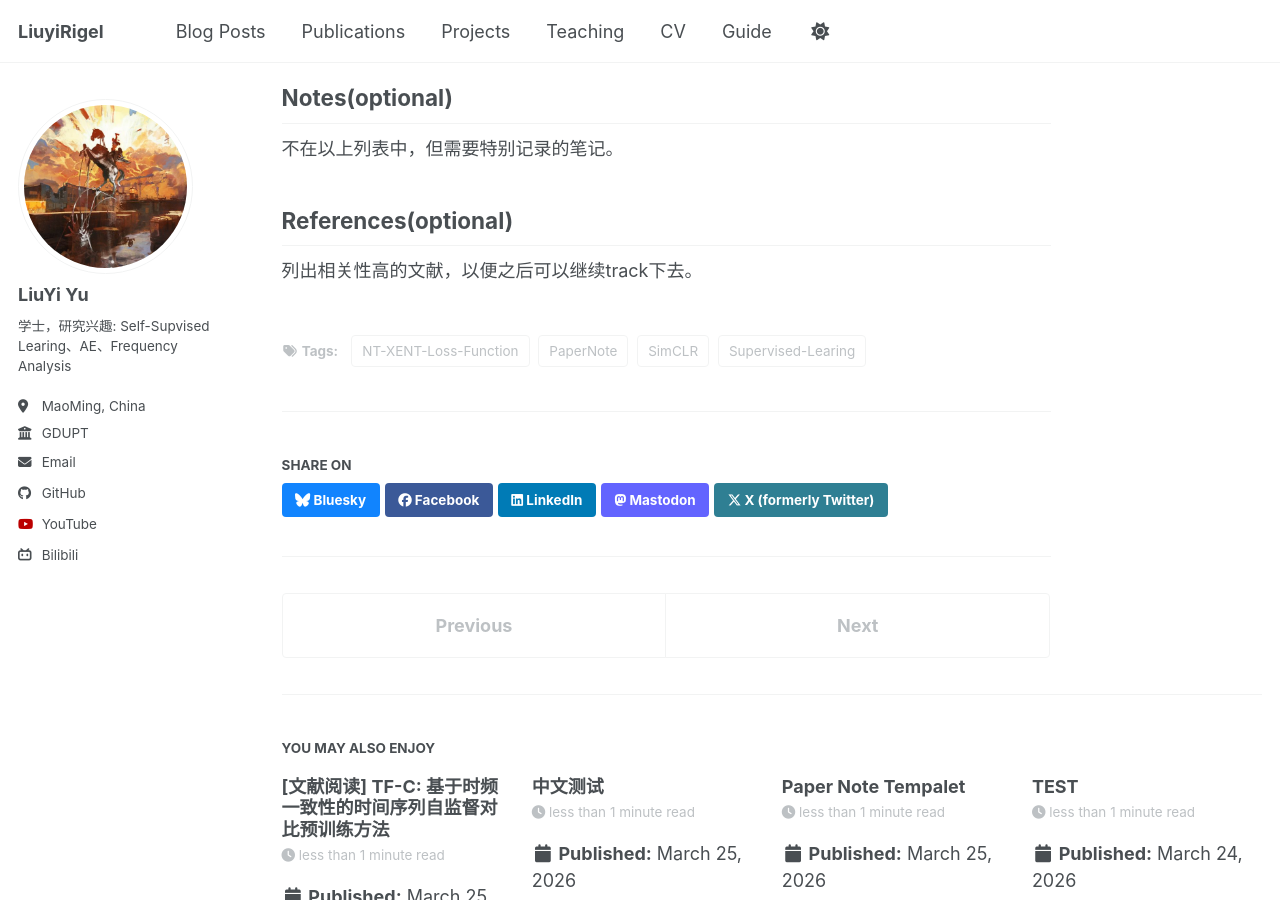
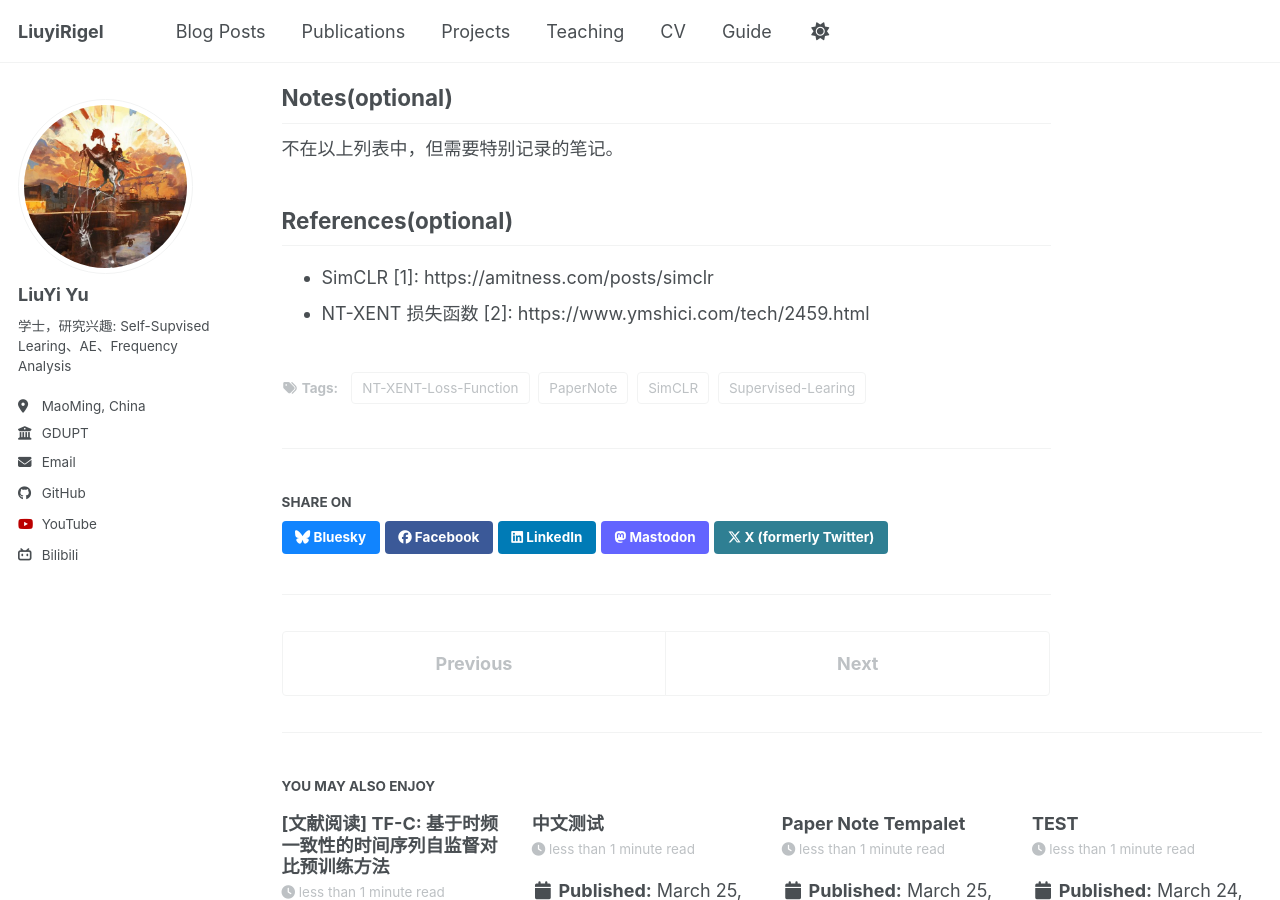
Before and after one commit to LiuyiRigel/LiuyiRigel.github.io, a Jekyll site: the page built from _posts/2026-03-25-paper-note-3.md, in a window 1280 px wide and 900 px high, scrolled down 1069 px. Built offline with Jekyll 4.4.1, drawn with Linux system fonts in a browser that asks for light colours; a script bundle is joined from its source files by our own code; library files that are not in the unit come from our copies; some of the changed text lies outside the part shown.

Commit message:
modified:   _posts/2026-03-25-paper-note-3.md

```diff
--- a/_posts/2026-03-25-paper-note-3.md
+++ b/_posts/2026-03-25-paper-note-3.md
@@ -32,4 +32,5 @@ tags:
 不在以上列表中，但需要特别记录的笔记。
 
 ## References(optional)
-列出相关性高的文献，以便之后可以继续track下去。
+* SimCLR [1]: https://amitness.com/posts/simclr
+* NT-XENT 损失函数 [2]: https://www.ymshici.com/tech/2459.html
```
Also changed, not shown: other parts of _posts/2026-03-25-paper-note-3.md (+1 -1 lines).
